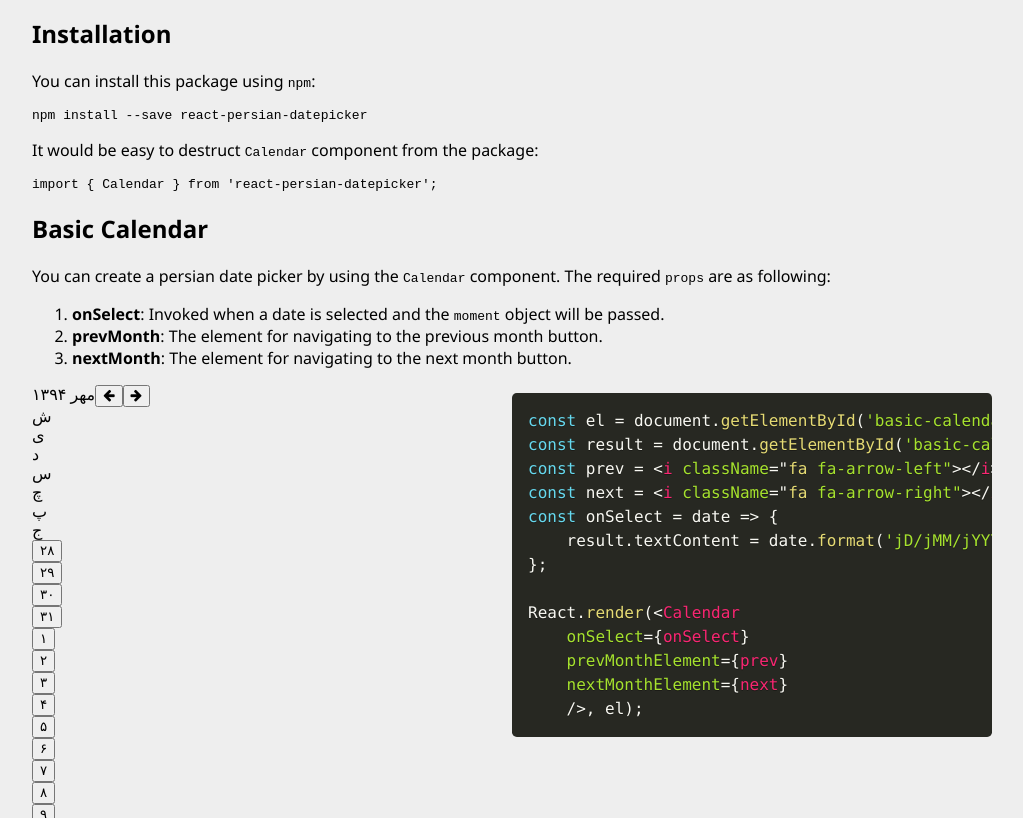
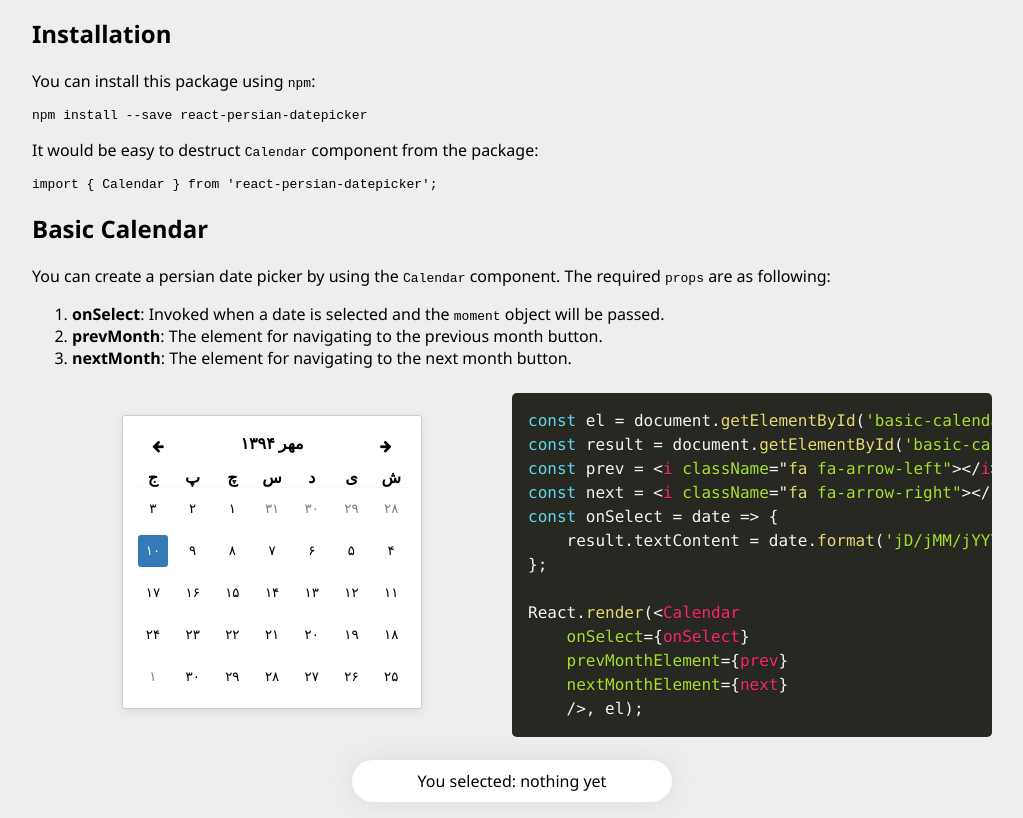
Before and after one commit to evandhq/react-persian-datepicker, a plain HTML site: page index.html in a window 1280 px wide. Shown: the part 111-929 px from the top of the page, without its empty margins (128-1151 px from the left). Drawn offline with Linux system fonts and the light colour scheme; a web font is replaced by a local one.

Commit message:
fix: Add basic.css file for calendar style

```diff
--- /dev/null
+++ b/css/basic.css
@@ -0,0 +1,110 @@
+.calendar, .calendar * {
+    box-sizing: border-box;
+}
+
+.calendar {
+    border-radius: 3px;
+    box-shadow: 0 3px 10px #dbdbdb;
+    border: 1px solid #cccccc;
+    max-width: 300px;
+    margin: 30px auto;
+    text-align: center;
+    padding: 10px;
+    background-color: #fff;
+}
+
+.calendar .heading {
+    height: 35px;
+    font-weight: bold;
+}
+
+.calendar .heading > span {
+    line-height: 35px;
+}
+
+.calendar .heading .prev-month {
+    float: left;
+}
+
+.calendar .heading .next-month {
+    float: right;
+}
+
+.calendar .heading > button {
+    border-radius: 3px;
+    background: none;
+    margin: 5px;
+    border: none;
+    width: 40px;
+    height: 32px;
+}
+
+.calendar .heading > button:hover {
+    background-color: #f2f2f2;
+}
+
+.calendar .calendar-container {
+    clear: both;
+}
+
+.calendar .calendar-container .day-wrapper {
+    padding: 5px;
+    float: right;
+    width: 14.28571429%;
+}
+
+.calendar .calendar-container .day-wrapper .day {
+    width: 100%;
+}
+
+.calendar .calendar-container .day-wrapper .day:not(.current-month) {
+    opacity: .5;
+}
+
+.calendar .calendar-container button {
+    border: none;
+    background: none;
+    outline: none;
+    height: 32px;
+    border-radius: 3px;
+}
+
+.calendar .calendar-container button:hover {
+    background-color: #eeeeff;
+}
+
+.calendar .calendar-container button[disabled] {
+    color: #aaa;
+    cursor: not-allowed;
+    background-color: #ebebeb;
+}
+
+.calendar .calendar-container button.selected {
+    background-color: #337ab7;
+    color: #ffffff;
+}
+
+.calendar .days-of-week {
+    font-weight: bold;
+    display: table;
+    width: 100%;
+    border-bottom: 1px solid #fafafa;
+}
+
+.calendar .days-of-week > div {
+    display: table-cell;
+    width: 14.28571429%;
+    float: right;
+}
+
+.calendar .days-of-week:after {
+    content: '';
+    display: block;
+    clear: both;
+}
+
+.calendar:after {
+    content: '';
+    display: block;
+    clear: both;
+}
--- a/index.html
+++ b/index.html
@@ -3,8 +3,8 @@
 <head>
     <meta charset="UTF-8">
     <title>React Persian Datepicker</title>
-    <link rel="stylesheet" href="../css/basic.css"/>
     <link rel="stylesheet" href="//cdn.jsdelivr.net/fontawesome/4.4.0/css/font-awesome.min.css"/>
+    <link rel="stylesheet" href="css/basic.css"/>
     <link rel="stylesheet" href="css/prism.css"/>
     <link rel="stylesheet" href="css/main.css"/>
 </head>
```
